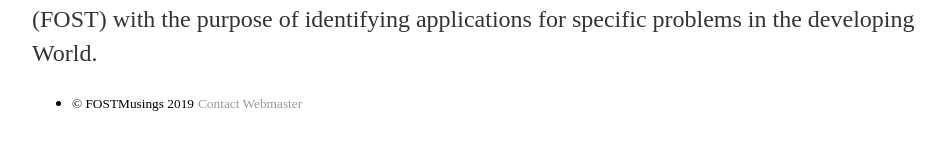
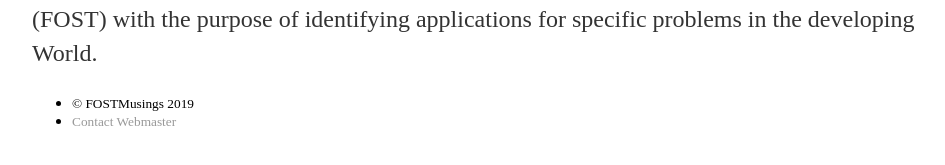
Before and after one commit to oferonmi/datafilik.github.io, a Jekyll site: the page built from index.html, in a window 1280 px wide. Shown: the part 448-613 px from the top of the page, without its empty margins (160-1105 px from the left). Built offline with Jekyll 4.4.1, drawn with Linux system fonts in a browser that asks for light colours.

```diff
--- a/_includes/footer.html
+++ b/_includes/footer.html
@@ -1,7 +1,7 @@
 <div class="footer">
 	<ul>
-	        <li><small>&copy; FOSTMusings 2019</small>
-	        <small><a href="mailto:datafilik@gmail.com" title="Contact Webmaster">Contact Webmaster</a></small>
+	        <li><small>&copy; FOSTMusings 2019</small></li>
+	        <li><small><a href="mailto:datafilik@gmail.com" title="Contact Webmaster">Contact Webmaster</a></small></li>
 	</ul>
 
 	<!--
```
